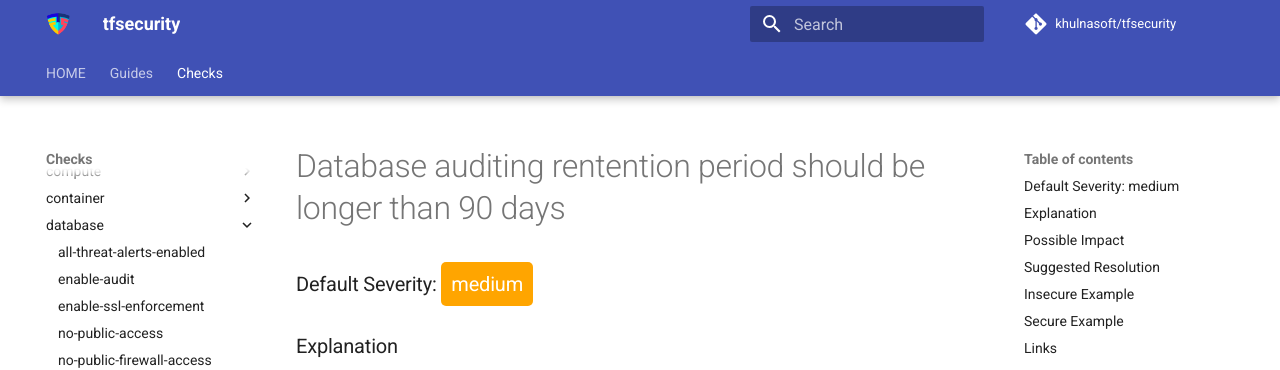
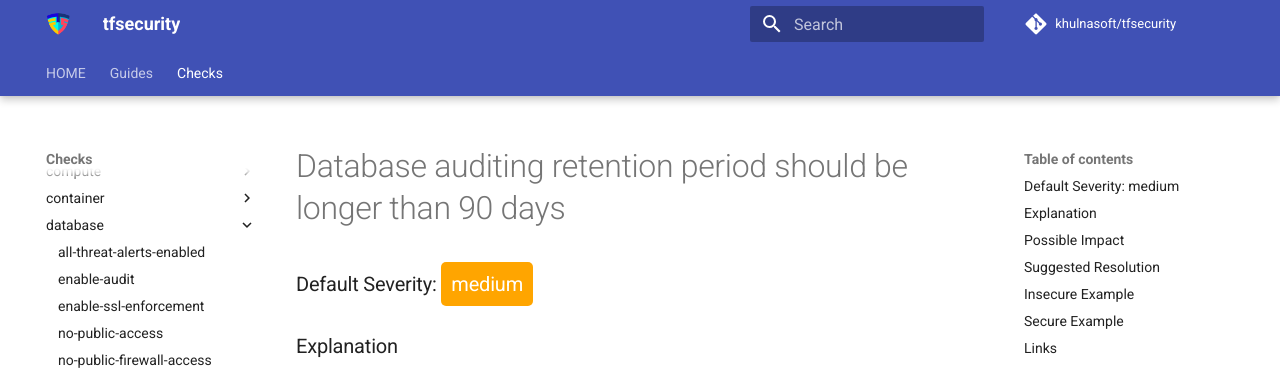
Before and after one commit to khulnasoft/tfsecurity, an MkDocs documentation site: the page built from docs/checks/azure/database/retention-period-set/index.md, in a window 1280 px wide and 900 px high. Shown: the top 370 px of the window. Built offline with MkDocs 1.6.1 and Material for MkDocs 9.7.7, drawn with Linux system fonts in a browser that asks for light colours; comment, search, counter and statistics services are not loaded; the version menu is left out.

Commit message:
fix: typos

```diff
--- a/docs/checks/azure/database/retention-period-set/index.md
+++ b/docs/checks/azure/database/retention-period-set/index.md
@@ -1,8 +1,8 @@
 ---
-title: Database auditing rentention period should be longer than 90 days
+title: Database auditing retention period should be longer than 90 days
 ---
 
-# Database auditing rentention period should be longer than 90 days
+# Database auditing retention period should be longer than 90 days
 
 ### Default Severity: <span class="severity medium">medium</span>
 
```
Also changed, not shown: README.md (+2 -2 lines), docs/checks/azure/database/index.md (+1 -1 lines), docs/guides/github-actions/github-action.md (+2 -2 lines), docs/guides/github-actions/pr-commenter.md (+1 -1 lines), rules.md (+1 -1 lines), 2 other files.
